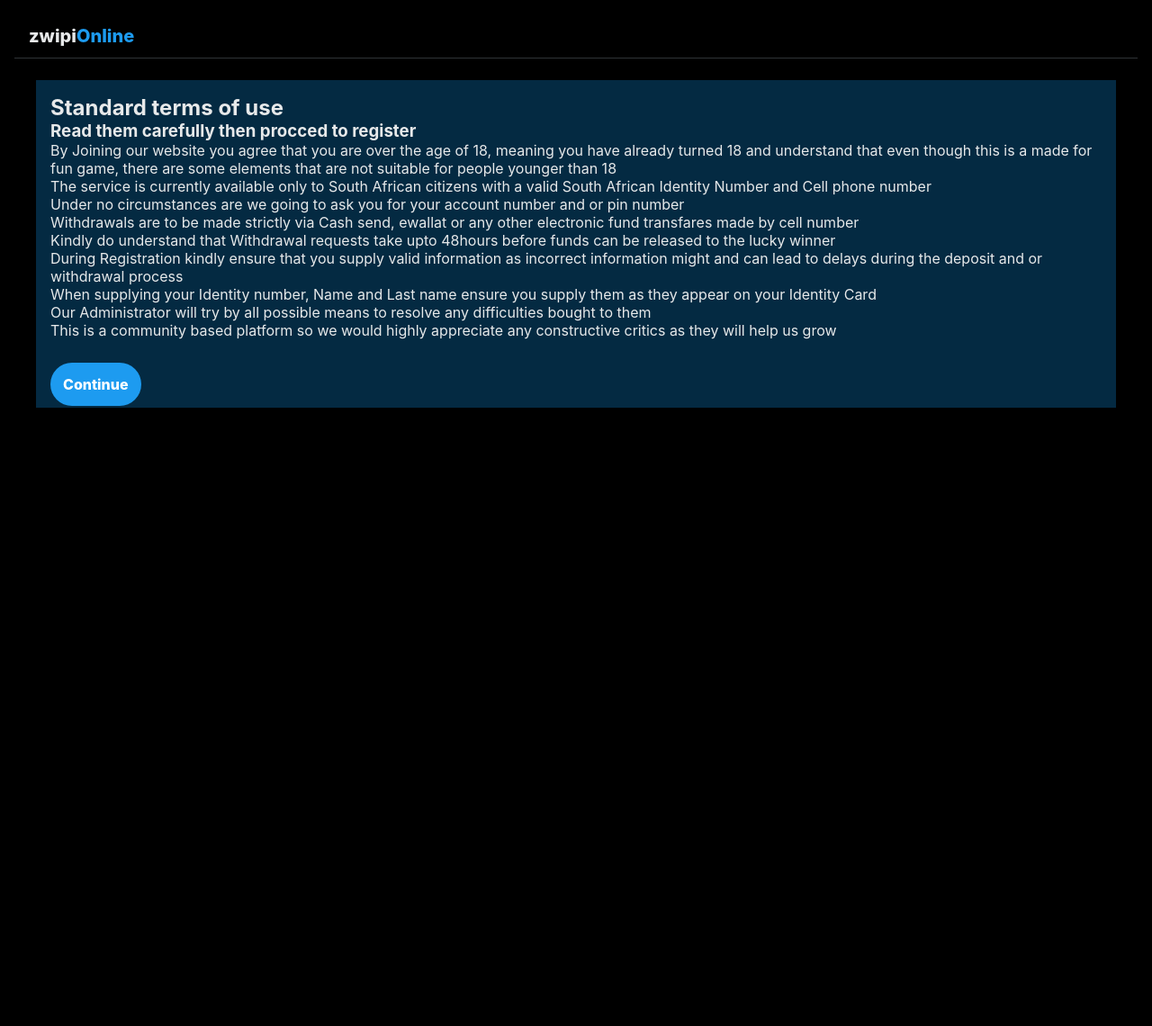
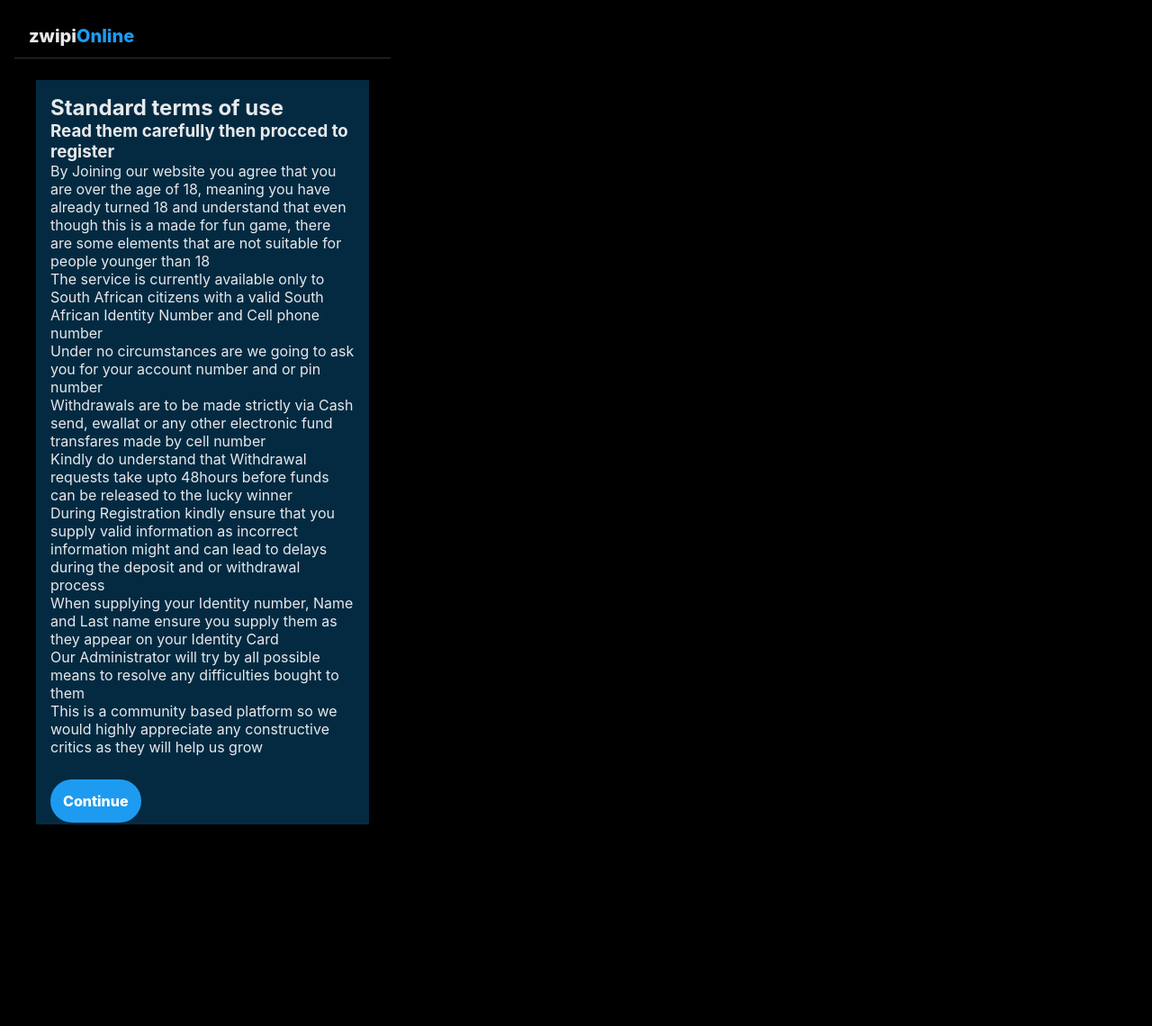
Before and after one commit to Thembamaseko/test, a Flask app: page /terms in a window 1280 px wide. Shown: the whole page at 90% size. Before the commit the page ends 453 px from the top, so only its background shows below. Run offline with Flask 3, Linux system fonts and the light colour scheme; some libraries are stand-ins or nearby versions.

Commit message:
Set width for .container class in twitter.css
Added width properties to .container class.

```diff
--- a/static/css/twitter.css
+++ b/static/css/twitter.css
@@ -410,7 +410,9 @@ body {
     font-weight: 800;
     margin-bottom: 4px;
 }
-
+.container{
+   width:375px;
+}
 a{
     text-decoration: none;
     color: var(--accent);
@@ -623,6 +625,7 @@ a{
     padding:2vmin;
     margin-bottom: 20vmin;
     padding-bottom: 5vmin;
+    width:450px;
 }
 .card{
     background-color: #056847;
```
